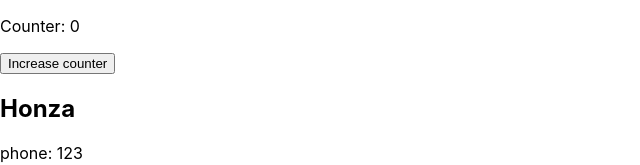
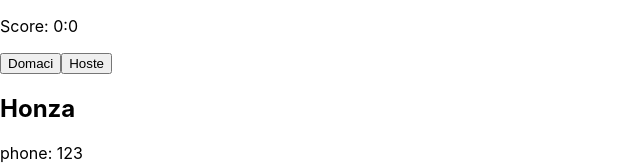
Before and after one commit to janmarek/react-training-contact-list, a React (Create React App) app: page / in a window 1280 px wide. Shown: the top 165 px of the page, without its empty margins (0-640 px from the left). Built offline with nearby package versions, Linux system fonts and the light colour scheme.

Commit message:
two states

```diff
--- a/src/App.js
+++ b/src/App.js
@@ -11,6 +11,7 @@ const contacts = [
 function App() {
     // react hook
     const [counter, setCounter] = useState(0);
+    const [counter2, setCounter2] = useState(0);
     // const stateArray = useState(0);
     // const counter = stateArray[0];
     // const setCounter = stateArray[1];
@@ -18,12 +19,18 @@ function App() {
     function increaseCounter() {
         setCounter(counter + 1);
     }
+    function increaseCounter2() {
+        setCounter2(counter2 + 1);
+    }
 
     return (
         <div className="App">
-            <p>Counter: {counter}</p>
             <p>
-                <button onClick={increaseCounter}>Increase counter</button>
+                Score: {counter}:{counter2}
+            </p>
+            <p>
+                <button onClick={increaseCounter}>Domaci</button>
+                <button onClick={increaseCounter2}>Hoste</button>
             </p>
             <ContactList contacts={contacts} />
         </div>
```
